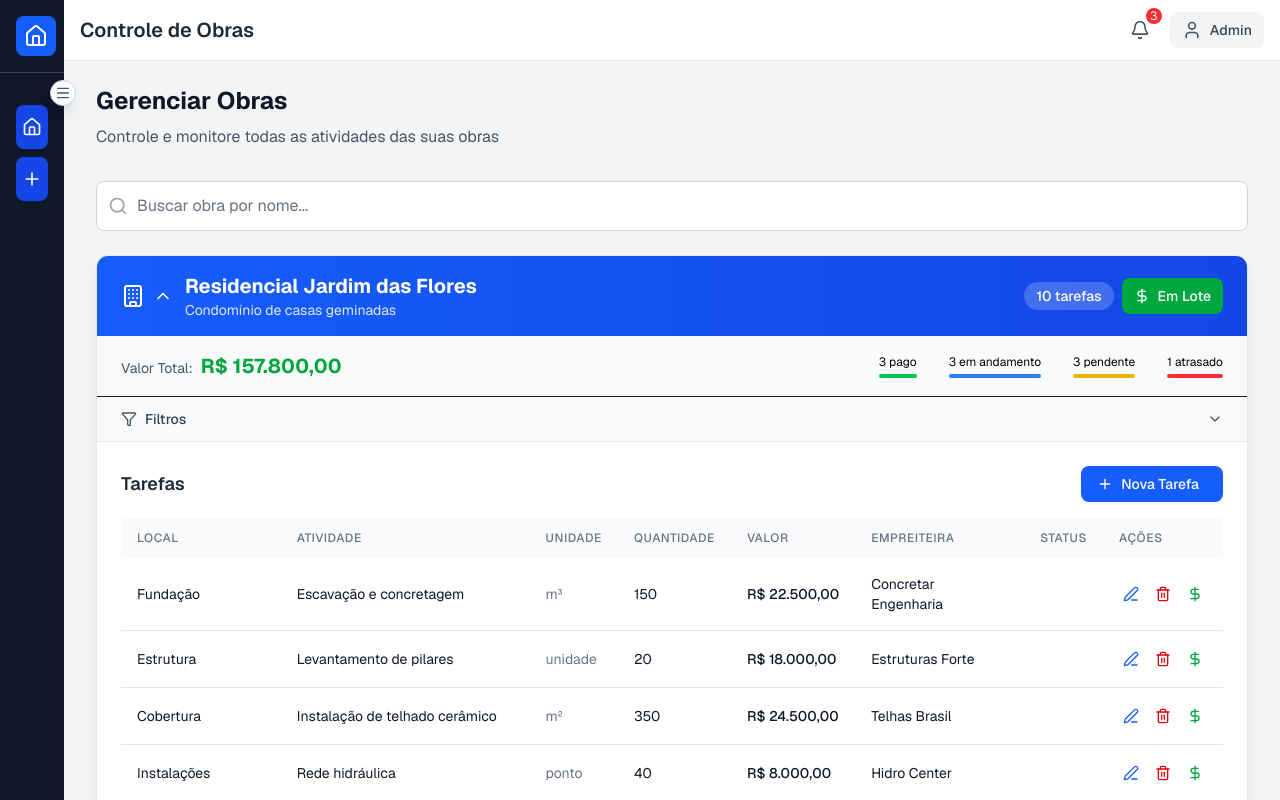
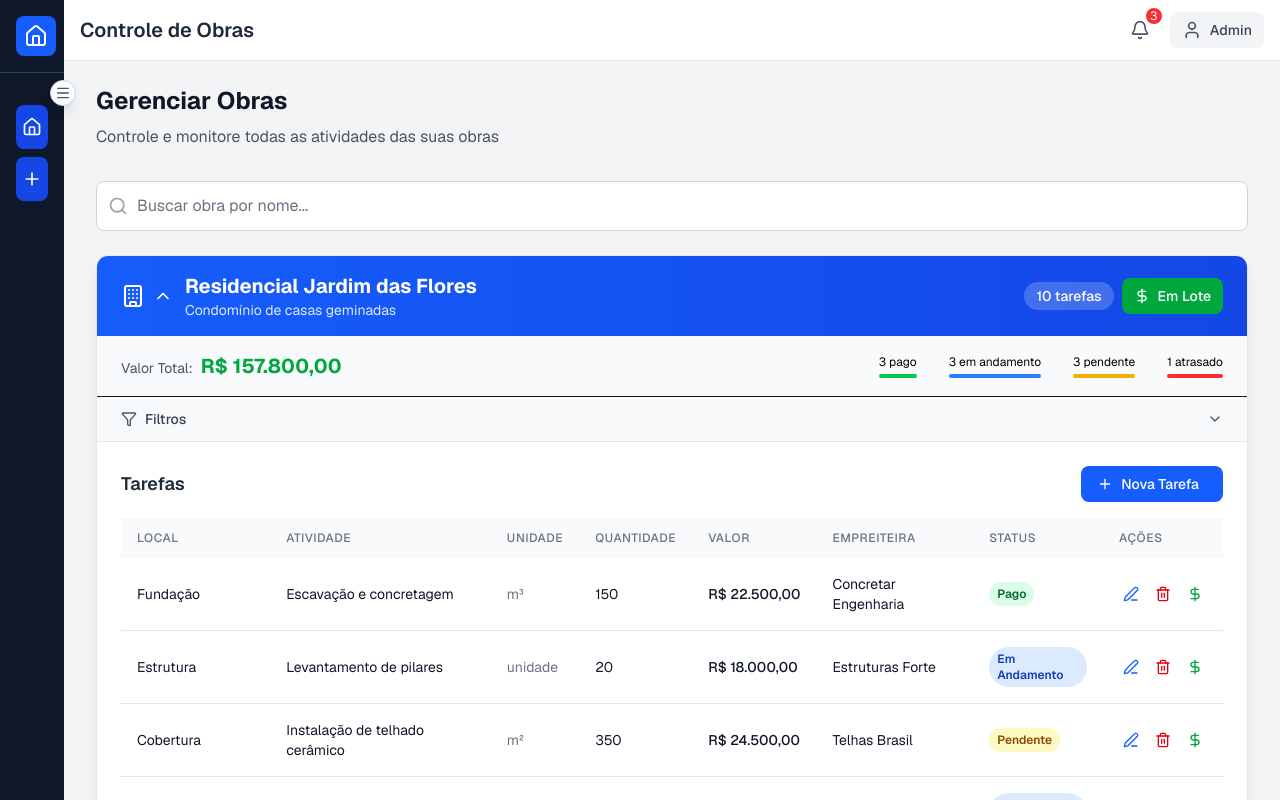
Before and after one commit to Filipex123/construction-task-manager, a Next.js app: page / in a window 1280 px wide. Both pictures are taken after a click on the element 672 px from the left and 296 px from the top of the page. Built offline with nearby package versions, Linux system fonts and the light colour scheme.

Commit message:
fix: Build error from status and statusPagamento

```diff
--- a/app/components/AddTaskModal.tsx
+++ b/app/components/AddTaskModal.tsx
@@ -20,7 +20,7 @@ export const AddTaskModal: React.FC<AddTaskModalProps> = ({ isOpen, onClose, onA
     quantidade: '',
     valor: '',
     empreiteira: '',
-    status: 'pendente' as Tarefa['status'],
+    statusPagamento: 'pendente' as Tarefa['statusPagamento'],
   });
 
   const [errors, setErrors] = useState<Record<string, string>>({});
@@ -70,7 +70,7 @@ export const AddTaskModal: React.FC<AddTaskModalProps> = ({ isOpen, onClose, onA
       quantidade: parseFloat(formData.quantidade),
       valor: parseFloat(formData.valor),
       empreiteira: formData.empreiteira.trim(),
-      status: formData.status,
+      statusPagamento: formData.statusPagamento,
     };
 
     if (mode === 'edit' && initialTask && onUpdateTask) {
@@ -89,7 +89,7 @@ export const AddTaskModal: React.FC<AddTaskModalProps> = ({ isOpen, onClose, onA
       quantidade: '',
       valor: '',
       empreiteira: '',
-      status: 'pendente',
+      statusPagamento: 'pendente',
     });
     setErrors({});
     onClose();
@@ -105,7 +105,7 @@ export const AddTaskModal: React.FC<AddTaskModalProps> = ({ isOpen, onClose, onA
         quantidade: String(initialTask.quantidade ?? ''),
         valor: String(initialTask.valor ?? ''),
         empreiteira: initialTask.empreiteira,
-        status: initialTask.status,
+        statusPagamento: initialTask.statusPagamento,
       });
       setErrors({});
     }
@@ -117,7 +117,7 @@ export const AddTaskModal: React.FC<AddTaskModalProps> = ({ isOpen, onClose, onA
         quantidade: '',
         valor: '',
         empreiteira: '',
-        status: 'pendente',
+        statusPagamento: 'pendente',
       });
       setErrors({});
     }
@@ -133,7 +133,7 @@ export const AddTaskModal: React.FC<AddTaskModalProps> = ({ isOpen, onClose, onA
       quantidade: parseFloat(formData.quantidade || '0'),
       valor: parseFloat(formData.valor || '0'),
       empreiteira: formData.empreiteira.trim(),
-      status: formData.status,
+      statusPagamento: formData.statusPagamento,
     };
     return (
       normalized.local !== initialTask.local ||
@@ -142,7 +142,7 @@ export const AddTaskModal: React.FC<AddTaskModalProps> = ({ isOpen, onClose, onA
       normalized.quantidade !== initialTask.quantidade ||
       normalized.valor !== initialTask.valor ||
       normalized.empreiteira !== initialTask.empreiteira ||
-      normalized.status !== initialTask.status
+      normalized.statusPagamento !== initialTask.statusPagamento
     );
   }, [mode, initialTask, formData]);
 
@@ -287,7 +287,9 @@ export const AddTaskModal: React.FC<AddTaskModalProps> = ({ isOpen, onClose, onA
                   key={option.value}
                   type="button"
                   onClick={() => handleInputChange('status', option.value)}
-                  className={`p-3 rounded-lg border-2 transition-all text-sm font-medium ${formData.status === option.value ? 'border-blue-500 bg-blue-50' : 'border-gray-200 hover:border-gray-300'}`}
+                  className={`p-3 rounded-lg border-2 transition-all text-sm font-medium ${
+                    formData.statusPagamento === option.value ? 'border-blue-500 bg-blue-50' : 'border-gray-200 hover:border-gray-300'
+                  }`}
                 >
                   <span className={`inline-flex px-2 py-1 text-xs font-semibold rounded-full ${option.color}`}>{option.label}</span>
                 </button>
--- a/app/components/ObraFilters.tsx
+++ b/app/components/ObraFilters.tsx
@@ -57,7 +57,7 @@ export const ObraFilters: React.FC<ObraFiltersProps> = ({ tarefas, onFilterChang
     let filtered = tarefas;
 
     if (status.length > 0) {
-      filtered = filtered.filter((t) => status.includes(t.status));
+      filtered = filtered.filter((t) => status.includes(t.statusPagamento));
     }
 
     if (locais.length > 0) {
@@ -193,9 +193,9 @@ export const ObraFilters: React.FC<ObraFiltersProps> = ({ tarefas, onFilterChang
               {uniqueStatus.map((status) => (
                 <button
                   key={status}
-                  onClick={() => handleStatusToggle(status)}
+                  onClick={() => handleStatusToggle(status ?? 'pendente')}
                   className={`px-3 py-2 rounded-full text-xs font-medium border-2 transition-all ${
-                    selectedStatus.includes(status) ? statusColors[status as keyof typeof statusColors] : 'bg-white text-gray-600 border-gray-200 hover:border-gray-300'
+                    selectedStatus.includes(status ?? 'pendente') ? statusColors[status as keyof typeof statusColors] : 'bg-white text-gray-600 border-gray-200 hover:border-gray-300'
                   }`}
                 >
                   {statusLabels[status as keyof typeof statusLabels]}
--- a/app/components/TaskDetailModal.tsx
+++ b/app/components/TaskDetailModal.tsx
@@ -25,11 +25,11 @@ export const TaskDetailModal: React.FC<TaskDetailModalProps> = ({ isOpen, onClos
   const statusConfig = {
     pendente: { label: 'Pendente', color: 'bg-yellow-100 text-yellow-800 border-yellow-200', icon: Clock },
     em_andamento: { label: 'Em Andamento', color: 'bg-blue-100 text-blue-800 border-blue-200', icon: AlertCircle },
-    concluida: { label: 'Concluída', color: 'bg-green-100 text-green-800 border-green-200', icon: CheckCircle },
-    atrasada: { label: 'Atrasada', color: 'bg-red-100 text-red-800 border-red-200', icon: AlertCircle },
+    pago: { label: 'Pago', color: 'bg-green-100 text-green-800 border-green-200', icon: CheckCircle },
+    atrasado: { label: 'Atrasado', color: 'bg-red-100 text-red-800 border-red-200', icon: AlertCircle },
   };
 
-  const StatusIcon = statusConfig[tarefa.status].icon;
+  const StatusIcon = statusConfig[tarefa.statusPagamento].icon;
 
   // Mock data for additional fields (in real app, these would come from the tarefa object)
   const mockData = {
@@ -82,7 +82,7 @@ export const TaskDetailModal: React.FC<TaskDetailModalProps> = ({ isOpen, onClos
           {/* Status Badge */}
           <div className="mt-3 flex items-center space-x-2">
             <StatusIcon className="w-5 h-5" />
-            <span className={`inline-flex px-3 py-1 text-sm font-semibold rounded-full border ${statusConfig[tarefa.status].color}`}>{statusConfig[tarefa.status].label}</span>
+            <span className={`inline-flex px-3 py-1 text-sm font-semibold rounded-full border ${statusConfig[tarefa.statusPagamento].color}`}>{statusConfig[tarefa.statusPagamento].label}</span>
           </div>
         </div>
 
--- a/app/components/TaskTable.tsx
+++ b/app/components/TaskTable.tsx
@@ -15,15 +15,15 @@ type MobileView = 'table' | 'cards' | 'list';
 const statusConfig: StatusColor = {
   pendente: 'bg-yellow-100 text-yellow-800',
   em_andamento: 'bg-blue-100 text-blue-800',
-  concluida: 'bg-green-100 text-green-800',
-  atrasada: 'bg-red-100 text-red-800',
+  pago: 'bg-green-100 text-green-800',
+  atrasado: 'bg-red-100 text-red-800',
 };
 
 const statusLabels = {
   pendente: 'Pendente',
   em_andamento: 'Em Andamento',
-  concluida: 'Concluída',
-  atrasada: 'Atrasada',
+  pago: 'Pago',
+  atrasado: 'Atrasado',
 };
 
 export const TaskTable: React.FC<TaskTableProps> = ({ tarefas, onEdit, onDelete, onPay }) => {
@@ -101,7 +101,7 @@ export const TaskTable: React.FC<TaskTableProps> = ({ tarefas, onEdit, onDelete,
               <h5 className="font-medium text-gray-900 text-sm mb-1">{tarefa.local}</h5>
               <p className="text-gray-600 text-sm">{tarefa.atividade}</p>
             </div>
-            <span className={`inline-flex px-2 py-1 text-xs font-semibold rounded-full ${statusConfig[tarefa.status]}`}>{statusLabels[tarefa.status]}</span>
+            <span className={`inline-flex px-2 py-1 text-xs font-semibold rounded-full ${statusConfig[tarefa.statusPagamento]}`}>{statusLabels[tarefa.statusPagamento]}</span>
           </div>
 
           <div className="grid grid-cols-2 gap-2 text-sm mb-3">
@@ -138,7 +138,7 @@ export const TaskTable: React.FC<TaskTableProps> = ({ tarefas, onEdit, onDelete,
             <div className="flex-1">
               <div className="flex items-center space-x-2 mb-1">
                 <h5 className="font-medium text-gray-900 text-sm">{tarefa.local}</h5>
-                <span className={`inline-flex px-2 py-1 text-xs font-semibold rounded-full ${statusConfig[tarefa.status]}`}>{statusLabels[tarefa.status]}</span>
+                <span className={`inline-flex px-2 py-1 text-xs font-semibold rounded-full ${statusConfig[tarefa.statusPagamento]}`}>{statusLabels[tarefa.statusPagamento]}</span>
               </div>
               <p className="text-gray-600 text-sm mb-2">{tarefa.atividade}</p>
             </div>
@@ -187,7 +187,7 @@ export const TaskTable: React.FC<TaskTableProps> = ({ tarefas, onEdit, onDelete,
               <td className="px-4 py-4 text-sm font-medium text-gray-900">{formatCurrency(tarefa.valor)}</td>
               <td className="px-4 py-4 text-sm text-gray-900">{tarefa.empreiteira}</td>
               <td className="px-4 py-4 text-sm">
-                <span className={`inline-flex px-2 py-1 text-xs font-semibold rounded-full ${statusConfig[tarefa.status]}`}>{statusLabels[tarefa.status]}</span>
+                <span className={`inline-flex px-2 py-1 text-xs font-semibold rounded-full ${statusConfig[tarefa.statusPagamento]}`}>{statusLabels[tarefa.statusPagamento]}</span>
               </td>
               <td className="px-4 py-4 text-sm" onClick={(e) => e.stopPropagation()}>
                 <div className="flex space-x-2">
```
